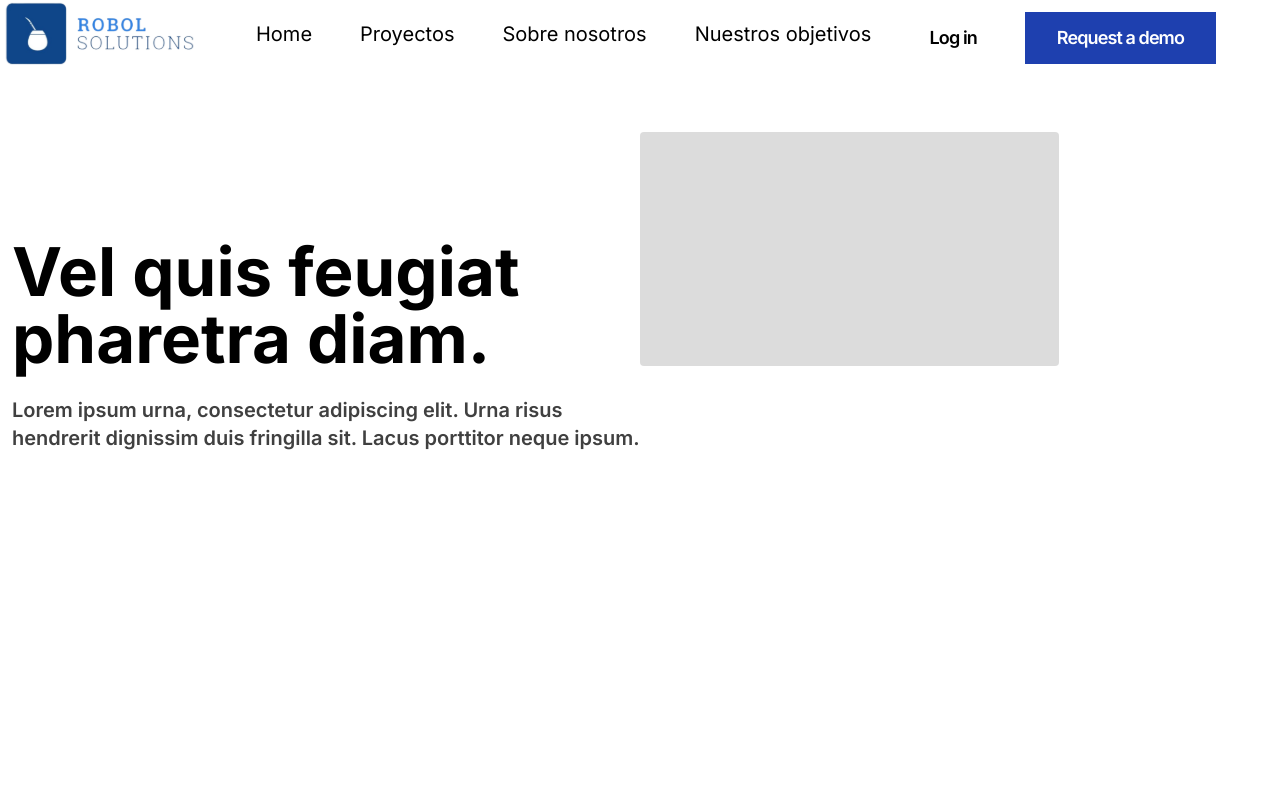
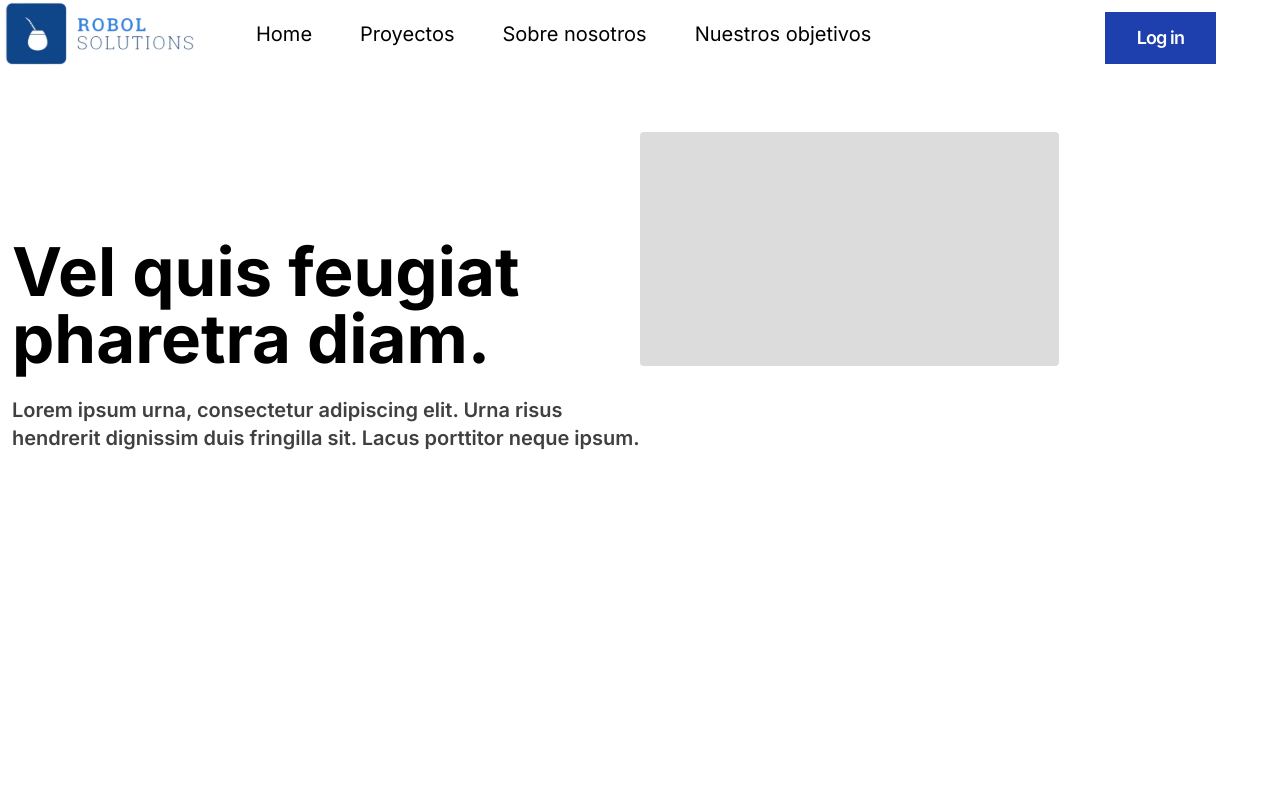
Before and after one commit to FLORES-SimonG/RobolSolutions, a Next.js app: page / in a window 1280 px wide. Shown: the top 800 px of the page. Built offline with nearby package versions, Linux system fonts and the light colour scheme.

Commit message:
modifique el nav

```diff
--- a/src/components/Header.tsx
+++ b/src/components/Header.tsx
@@ -24,17 +24,17 @@ export default function Header() {
         </div>
         <div className="flex items-center">
           <div className="hidden py-1 text-right xl:inline-block">
-            <a
+            {/* <a
               className="inline-flex items-center px-12 py-3 mt-2 text-lg font-semibold tracking-tighter text-black"
               href="/"
             >
               Log in
-            </a>
+            </a> */}
             <a
               className="inline-flex items-center px-8 py-3 mt-2 text-lg font-semibold tracking-tighter text-white bg-blue-800"
               href="/"
             >
-              Request a demo
+              Log in
             </a>
           </div>
           <button className="pl-4 pr-12">
```
